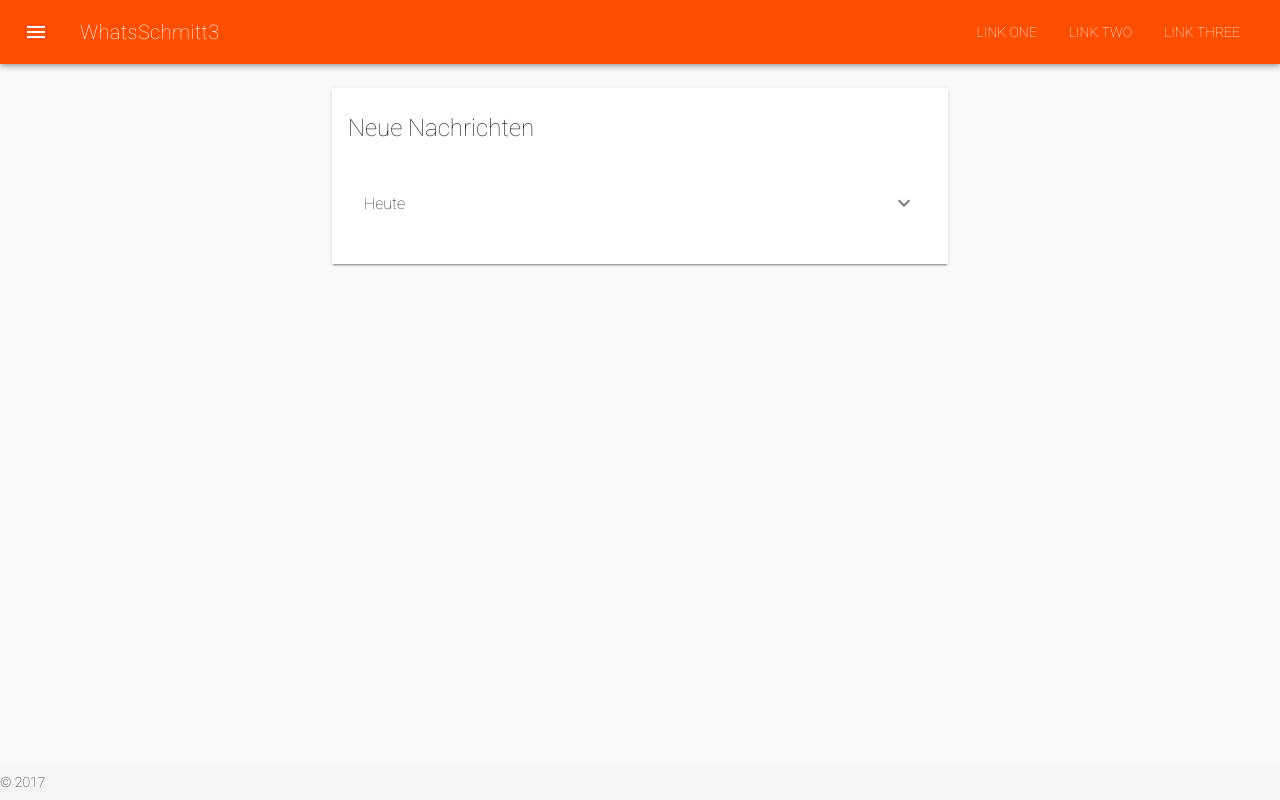
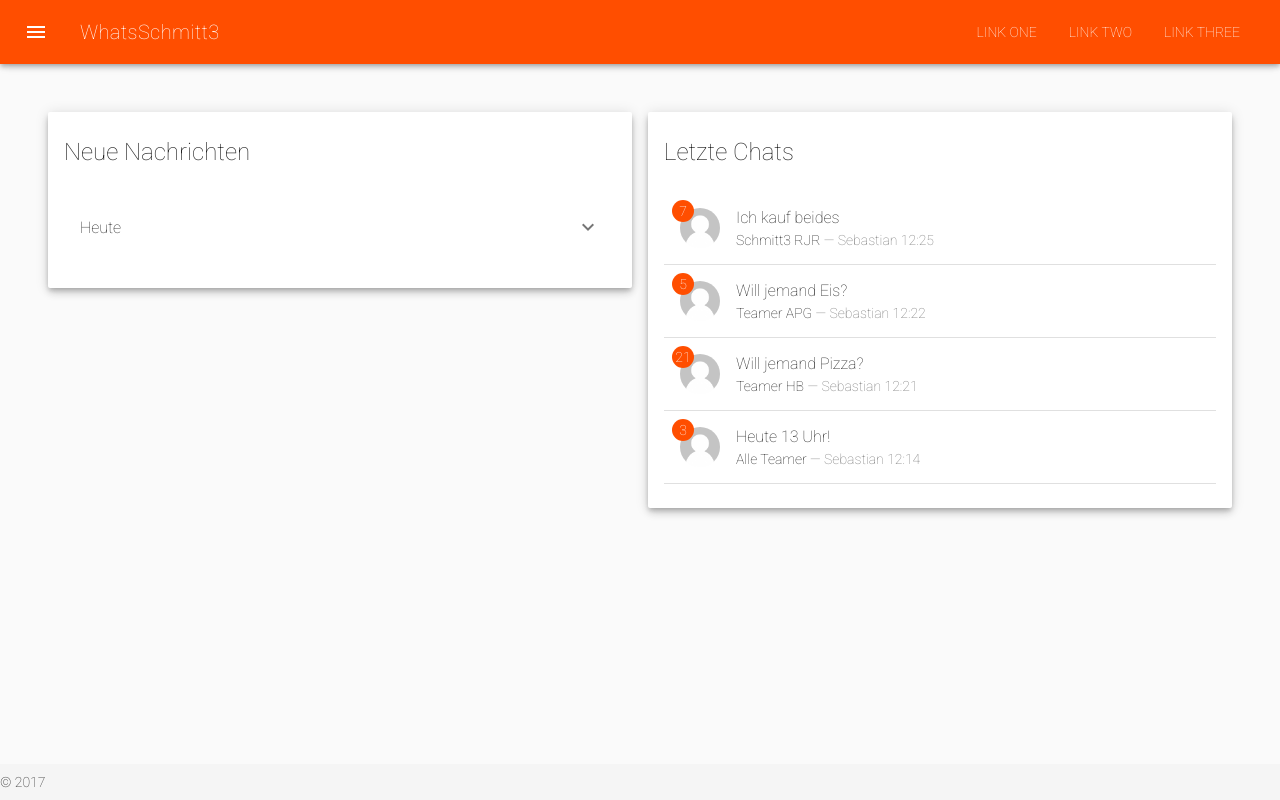
Before and after one commit to lokmeinmatz/WhatsSchmitt3, a Vue app: page /#/ in a window 1280 px wide. Built offline with nearby package versions, Linux system fonts and the light colour scheme.

Commit message:
Working home, added about me tab

```diff
--- a/src/App.vue
+++ b/src/App.vue
@@ -1,12 +1,19 @@
 <template>
   <v-app>
-    <v-navigation-drawer
+    <v-navigation-drawer v-model="navDrawer" clipped enable-resize-watcher app>
 
-      v-model="navDrawer"
-      clipped
-      enable-resize-watcher
-      app
-    >
+      <v-list class="pa-0">
+        <v-list-tile avatar to="/me">
+          <v-list-tile-avatar>
+            <img src="https://randomuser.me/api/portraits/men/85.jpg">
+          </v-list-tile-avatar>
+
+          <v-list-tile-content>
+            <v-list-tile-title>Hans Peter</v-list-tile-title>
+          </v-list-tile-content>
+        </v-list-tile>
+      </v-list>
+      <v-divider></v-divider>
       <v-list>
         <v-list-tile
           value="true"
@@ -34,7 +41,9 @@
     </v-toolbar>
 
     <v-content>
-      <router-view></router-view>
+      <v-container fluid>
+        <router-view></router-view>
+      </v-container>
     </v-content>
 
     <v-footer app>
--- a/src/routes/Home.vue
+++ b/src/routes/Home.vue
@@ -1,9 +1,10 @@
 <template>
-  <v-container fluid>
+  <v-container fluid grid-list-lg>
     <v-slide-y-transition mode="out-in">
-      <v-layout row wrap align-center justify-center>
+      <v-layout row wrap justify-center>
         <v-flex sm12 md6>
-          <v-card>
+          <!-- New MESSAGES -->
+          <v-card class="elevation-5">
             <v-card-title primary-title class="pb-0">
               <div class="headline">Neue Nachrichten</div>
             </v-card-title>
@@ -15,13 +16,29 @@
                       <v-list-tile-title>{{ day.header }}</v-list-tile-title>
                     </v-list-tile-content>
                   </v-list-tile>
-                  <template v-for="msg in day.chats">
+                  <template v-for="msg in day.newMessages">
 
                     <ChatPreview :key="msg.content" :message="msg"></ChatPreview>
                     <v-divider :key="msg.content + 'd'"></v-divider>
                   </template>
                 </v-list-group>
 
+              </v-list>
+            </v-card-text>
+          </v-card>
+        </v-flex>
+        <v-flex sm12 md6>
+          <!-- Recent CHATS -->
+          <v-card class="elevation-5">
+            <v-card-title primary-title class="pb-0">
+              <div class="headline">Letzte Chats</div>
+            </v-card-title>
+            <v-card-text>
+              <v-list two-line>
+                <template v-for="msg in last">
+                  <ChatPreview :key="msg.content" :message="msg"></ChatPreview>
+                  <v-divider :key="msg.content + 'd'"></v-divider>
+                </template>
               </v-list>
             </v-card-text>
           </v-card>
@@ -42,15 +59,19 @@ export default {
     return {
       days: [
         {header: 'Heute',
-        chats: [
+        newMessages: [
           {avatar: require('../assets/empty.png'), content: 'Heute ist Freitagstreff!!!', meta: '<span class="text--primary">Freitagstreff</span> &mdash; Sebastian 12:13', unreadMessageCount: 1},
           {avatar: require('../assets/empty.png'), content: 'Heute 13 Uhr!', meta: '<span class="text--primary">Alle Teamer</span> &mdash; Sebastian 12:14', unreadMessageCount: 3},
           {avatar: require('../assets/empty.png'), content: 'Will jemand Pizza?', meta: '<span class="text--primary">Teamer HB</span> &mdash; Sebastian 12:21', unreadMessageCount: 21},
           {avatar: require('../assets/empty.png'), content: 'Will jemand Eis?', meta: '<span class="text--primary">Teamer APG</span> &mdash; Sebastian 12:22', unreadMessageCount: 5},
           {avatar: require('../assets/empty.png'), content: 'Ich kauf beides', meta: '<span class="text--primary">Schmitt3 RJR</span> &mdash; Sebastian 12:25', unreadMessageCount: 7},
-        ]},
-
-      ]
+        ]}],
+        last: [
+          {avatar: require('../assets/empty.png'), content: 'Ich kauf beides', meta: '<span class="text--primary">Schmitt3 RJR</span> &mdash; Sebastian 12:25', unreadMessageCount: 7},
+          {avatar: require('../assets/empty.png'), content: 'Will jemand Eis?', meta: '<span class="text--primary">Teamer APG</span> &mdash; Sebastian 12:22', unreadMessageCount: 5},
+          {avatar: require('../assets/empty.png'), content: 'Will jemand Pizza?', meta: '<span class="text--primary">Teamer HB</span> &mdash; Sebastian 12:21', unreadMessageCount: 21},
+          {avatar: require('../assets/empty.png'), content: 'Heute 13 Uhr!', meta: '<span class="text--primary">Alle Teamer</span> &mdash; Sebastian 12:14', unreadMessageCount: 3},
+        ]
     }
   }
 }
--- /dev/null
+++ b/src/routes/Me.vue
@@ -0,0 +1,62 @@
+<template>
+  <v-slide-y-transition mode="out-in">
+    <div class="aboutme">
+      <v-container fluid grid-list-lg >
+      <v-layout wrap>
+        <v-flex xs12 sm4 xl2 class="pl-0" align-content-center justify-space-around>
+          <v-avatar size="96">
+            <img src="https://avatars0.githubusercontent.com/u/9064066?v=4&s=460" alt="Avatar">
+          </v-avatar>
+        </v-flex>
+        <v-flex xs12 sm8>
+          <div class="headline pt-3 pl-1">
+            Hans Peter
+          </div>
+          <v-text-field solo label="Regular"></v-text-field>
+
+        </v-flex>
+      </v-layout>
+    </v-container>
+    </div>
+  </v-slide-y-transition>
+</template>
+
+<script>
+import ChatPreview from '../components/ChatPreview.vue'
+
+
+export default {
+  name: 'Me',
+  components: {ChatPreview},
+  data: function(){
+    return {
+      days: [
+        {header: 'Heute',
+        newMessages: [
+          {avatar: require('../assets/empty.png'), content: 'Heute ist Freitagstreff!!!', meta: '<span class="text--primary">Freitagstreff</span> &mdash; Sebastian 12:13', unreadMessageCount: 1},
+          {avatar: require('../assets/empty.png'), content: 'Heute 13 Uhr!', meta: '<span class="text--primary">Alle Teamer</span> &mdash; Sebastian 12:14', unreadMessageCount: 3},
+          {avatar: require('../assets/empty.png'), content: 'Will jemand Pizza?', meta: '<span class="text--primary">Teamer HB</span> &mdash; Sebastian 12:21', unreadMessageCount: 21},
+          {avatar: require('../assets/empty.png'), content: 'Will jemand Eis?', meta: '<span class="text--primary">Teamer APG</span> &mdash; Sebastian 12:22', unreadMessageCount: 5},
+          {avatar: require('../assets/empty.png'), content: 'Ich kauf beides', meta: '<span class="text--primary">Schmitt3 RJR</span> &mdash; Sebastian 12:25', unreadMessageCount: 7},
+        ]}],
+        last: [
+          {avatar: require('../assets/empty.png'), content: 'Ich kauf beides', meta: '<span class="text--primary">Schmitt3 RJR</span> &mdash; Sebastian 12:25', unreadMessageCount: 7},
+          {avatar: require('../assets/empty.png'), content: 'Will jemand Eis?', meta: '<span class="text--primary">Teamer APG</span> &mdash; Sebastian 12:22', unreadMessageCount: 5},
+          {avatar: require('../assets/empty.png'), content: 'Will jemand Pizza?', meta: '<span class="text--primary">Teamer HB</span> &mdash; Sebastian 12:21', unreadMessageCount: 21},
+          {avatar: require('../assets/empty.png'), content: 'Heute 13 Uhr!', meta: '<span class="text--primary">Alle Teamer</span> &mdash; Sebastian 12:14', unreadMessageCount: 3},
+        ]
+    }
+  }
+}
+</script>
+
+<!-- Add "scoped" attribute to limit CSS to this component only -->
+<style scoped>
+.aboutme {
+  max-width: 700px;
+}
+
+.v-avatar {
+
+}
+</style>
--- a/src/routes/router.js
+++ b/src/routes/router.js
@@ -6,7 +6,9 @@ Vue.use(VueRouter)
 
 
 import Home from "./Home.vue";
+import Me from "./Me.vue";
 
 export default new VueRouter({routes: [
-  {path: '/', component: Home}
+  {path: '/', component: Home},
+  {path: '/me', component: Me},
 ]})
```
Also changed, not shown: 1 other file (tests, documents, lock files or other folders).
